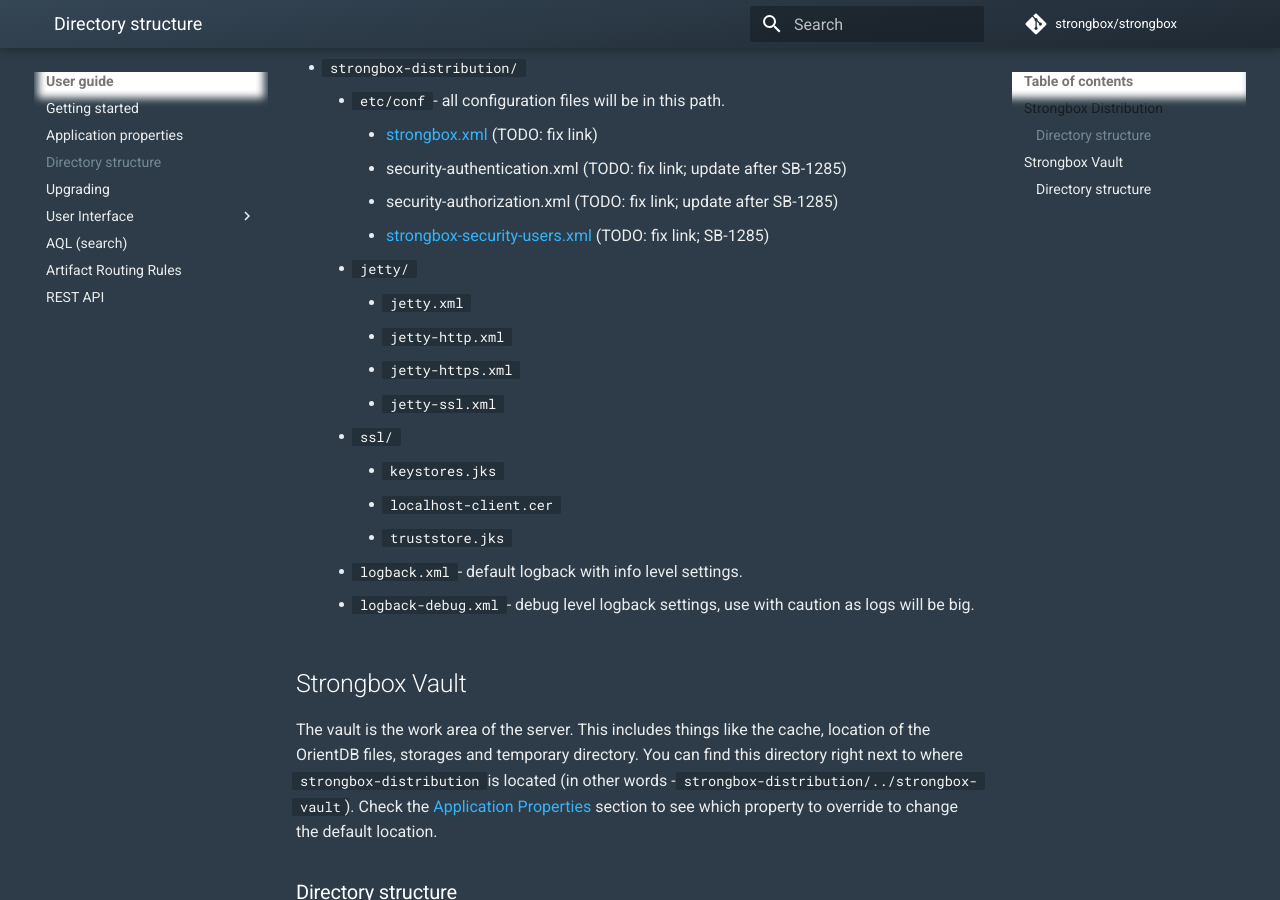
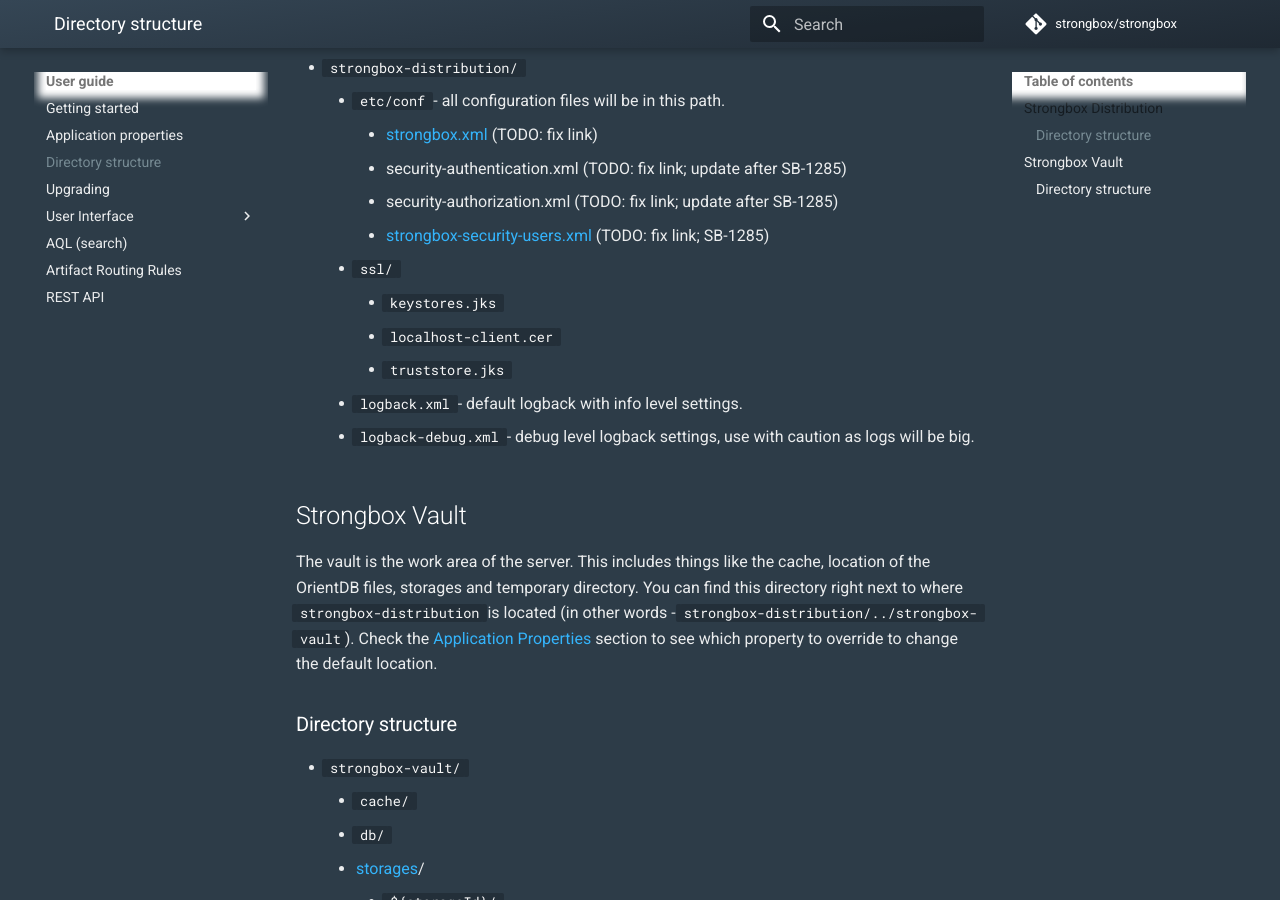
Before and after one commit to strongbox/strongbox-docs, an MkDocs documentation site: the page built from docs/user-guide/directory-structure.md, in a window 1280 px wide and 900 px high, scrolled down 353 px. Built offline with MkDocs 1.6.1 and Material for MkDocs 9.7.7, drawn with Linux system fonts in a browser that asks for light colours; comment, search, counter and statistics services are not loaded.

Commit message:
Update directory-structure.md

```diff
--- a/docs/user-guide/directory-structure.md
+++ b/docs/user-guide/directory-structure.md
@@ -10,11 +10,6 @@
         * security-authentication.xml (TODO: fix link; update after SB-1285)
         * security-authorization.xml (TODO: fix link; update after SB-1285)
         * [strongbox-security-users.xml](https://github.com/strongbox/strongbox/wiki/The-strongbox%E2%80%90security%E2%80%90users.xml-File) (TODO: fix link; SB-1285)
-    * `jetty/`
-        * `jetty.xml`
-        * `jetty-http.xml`
-        * `jetty-https.xml`
-        * `jetty-ssl.xml`
     * `ssl/`
         * `keystores.jks`
         * `localhost-client.cer`
```
